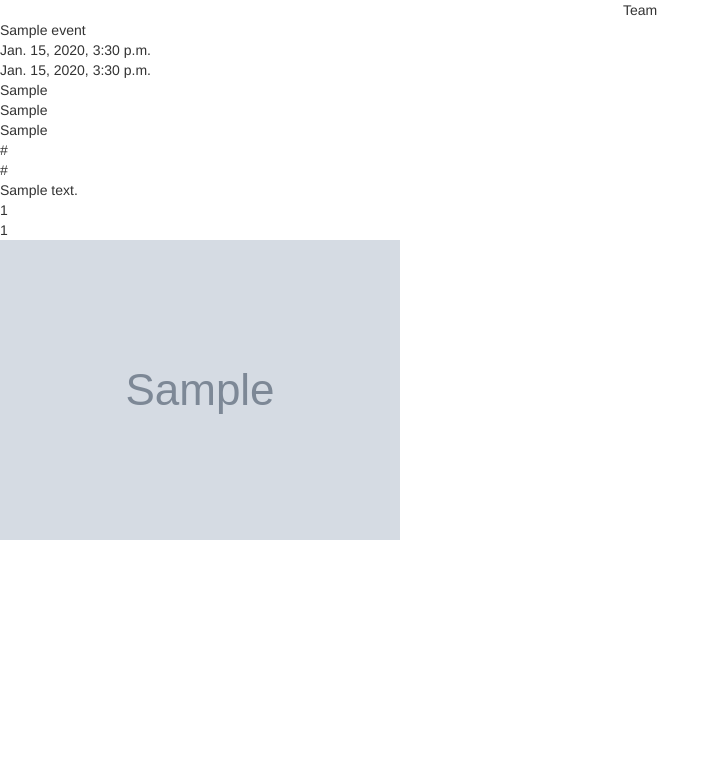
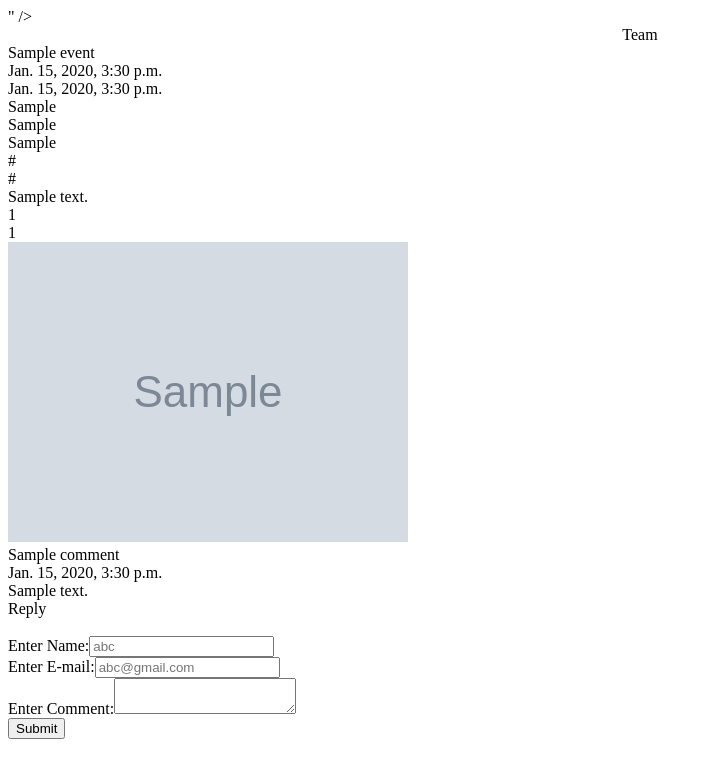
Before and after one commit to DSC-JSS-NOIDA/gdg_website, a Django app: template gdg_website/app/templates/event_detail.html in a window 1280 px wide. Shown: the top 778 px of the page, without its empty margins (0-721 px from the left). Run offline with Django 3.2, Linux system fonts and the light colour scheme; the template is opened without the code that fills it: values that come from a table or form of the project are taken from there, others are empty; tables that the repository leaves empty hold one stand-in row (values such as "Sample post"); grey boxes marked "Sample" are stand-in pictures; parts of the project's set-up code (start-up, migrations or seed data) failed here and were passed over; some libraries are stand-ins or nearby versions.

Commit message:
comment and reply feature implemented

```diff
--- a/gdg_website/app/admin.py
+++ b/gdg_website/app/admin.py
@@ -6,3 +6,5 @@
 admin.site.register(Team)
 admin.site.register(Project)
 admin.site.register(Subscriber)
+admin.site.register(Comment)
+admin.site.register(Reply)
--- a/gdg_website/app/models.py
+++ b/gdg_website/app/models.py
@@ -54,3 +54,26 @@
 
 	def __unicode__(self):
 		return self.email_ID
+
+
+class Comment(models.Model):
+	event_ID=models.ForeignKey(Event)
+	name=models.CharField(max_length=120)
+	email_ID=models.EmailField(max_length=120)
+	date=models.DateTimeField()
+	comment=models.TextField()
+
+
+	def __unicode__(self):
+		return self.name
+
+
+class Reply(models.Model):
+	comment_ID=models.ForeignKey(Comment)
+	name=models.CharField(max_length=120)
+	email_ID=models.EmailField(max_length=120)
+	date=models.DateTimeField()
+	reply=models.TextField()
+
+	def __unicode__(self):
+		return self.name
--- /dev/null
+++ b/gdg_website/app/static/js/script.js
@@ -0,0 +1,104 @@
+$(".reply-form").hide();
+$(document).ready(function(){
+
+	$(".reply-form").hide();
+
+	$("#subscribe").click(function(){
+		var email=$(".email").val();
+
+		if(email=="")
+			 alert("Invalid e-mail");
+
+        else
+
+			$.ajax({
+				type:'POST',
+				headers: {
+      				'X-CSRF-TOKEN': $('meta[name="csrf-token"]').attr('content'),
+   						},
+				url: "/subscribe",
+				data: {
+   						'email_ID':email,
+
+   						},
+				success: function(data){
+					$(".abc").html(data);
+					}
+
+		});
+	});
+
+	$("#comment").click(function(){
+		var name=$(".name").val();
+		var email=$(".email").val();
+		var comment=$(".comment").val();
+		var id=$(".abc").val();
+
+		if(name==""||email==""||comment=="")
+			 alert("Enter all fields");
+
+        else
+        {
+
+			$.ajax({
+				type:'POST',
+				headers: {
+      				'X-CSRF-TOKEN': $('meta[name="csrf-token"]').attr('content'),
+   						},
+				url: "/comment",
+				data: {
+					    'name':name,
+   						'email_ID':email,
+   						'reply':reply,
+   						'id':id,
+
+   					  },
+				success: function(data){
+						$(".xyz").html(data);
+					}
+
+				});
+		}
+	});
+
+	$(".reply-btn").click(function(){
+		var comment_id=$(this).attr('id');
+		console.log(comment_id);
+		$("#"+comment_id+".reply-form").show();
+	});
+
+	$(".reply-submit").click(function(){
+		var comment_id=$(this).attr('id');
+		var name=$("#"+comment_id+".reply_name").val();
+		var email=$("#"+comment_id+".reply_email").val();
+		var reply=$("#"+comment_id+".reply").val();
+
+
+		if(name==""||email==""||reply=="")
+			 alert("Enter all fields");
+
+        else
+        {
+
+			$.ajax({
+				type:'POST',
+				headers: {
+      				'X-CSRF-TOKEN': $('meta[name="csrf-token"]').attr('content'),
+   						},
+				url: "/reply",
+				data: {
+					    'name':name,
+   						'email_ID':email,
+   						'reply':reply,
+   						'id':comment_id,
+   					},
+				success: function(data){
+						$(".pqr").html("name:"+name+"email:"+email+"reply:"+reply);
+					}
+
+				});
+		}
+
+
+	});
+})
--- a/gdg_website/app/templates/event_detail.html
+++ b/gdg_website/app/templates/event_detail.html
@@ -14,10 +14,34 @@
 {{ instance.description }}<br/>
 {{ instance.contact }}<br/>
 {{ instance.view_count }}<br/>
+<input type="hidden" name="id" value="{{ instance.id }}" class="abc"/>
 
 {% if instance.image %}
-<img src='{{ instance.image.url }}' />
+	<img src='{{ instance.image.url }}' /><br />
 {% endif %}
+
+{% for comment in comments %}
+	{{ comment.name }}<br />
+	{{ comment.date }}<br />
+	{{ comment.comment }}<br />
+	<span class="btn btn-primary reply-btn" id="{{ comment.id }}">Reply</span>
+	<div class="reply-form" id="{{ comment.id }}">
+		Enter Name:<input type="text" placeholder="abc" class="reply_name" id="{{ comment.id }}"><br />
+		Enter E-mail:<input type="email" placeholder="abc@gmail.com" class="reply_email" id="{{ comment.id }}"><br />
+		Enter Reply:<textarea class="reply" id="{{ comment.id }}"></textarea><br />
+		<input class="reply-submit" type="submit" value="Submit" id="{{ comment.id }}">
+		<span class="pqr"></span><br /><br />
+	</div><br /><br />
+{% endfor %}
+
+
+Enter Name:<input type="text" placeholder="abc" class="name"><br />
+Enter E-mail:<input type="email" placeholder="abc@gmail.com" class="email"><br />
+Enter Comment:<textarea class="comment"></textarea><br />
+<input id="comment" type="submit" value="Submit" >
+<span class="xyz"></span><br /><br />
+
+
 
 
 {% endblock %}
--- a/gdg_website/app/templates/header.html
+++ b/gdg_website/app/templates/header.html
@@ -5,14 +5,11 @@
 <head>
 
 <title>{% block head_title %}GDG Website{% endblock head_title %}</title>
-<meta charset="utf-8">
-  <meta name="description" content="">
-  <meta name="keywords" content="">
-  <meta name="author" content="">
-  <meta http-equiv="X-UA-Compatible" content="IE=edge">
-<meta name="viewport" content="width=device-width initial-scale=1.0">
-<link rel="stylesheet" href="https://maxcdn.bootstrapcdn.com/bootstrap/3.3.7/css/bootstrap.min.css">
-  <link rel="stylesheet" href="https://maxcdn.bootstrapcdn.com/font-awesome/4.6.3/css/font-awesome.min.css">
+	<meta charset="UTF-8">
+	<meta name="csrf-token" content="{% csrf_token %}" />
+  	<script src="https://ajax.googleapis.com/ajax/libs/jquery/3.1.1/jquery.min.js"></script>
+	<script src="/static/js/script.js"></script>
+
 
 
 </head>
--- a/gdg_website/app/urls.py
+++ b/gdg_website/app/urls.py
@@ -10,5 +10,9 @@
     url(r'^event/$', views.event, name='event'),
 	url(r'^event_detail/(?P<id>[0-9]+)$',views.event_detail,name='event_detail'),
     url(r'^project/$', views.project, name='project'),
+    url(r'^subscribe$', views.subscribe, name='subscribe'),
+    url(r'^comment$', views.comment, name='comment'),
+    url(r'^reply$', views.reply, name='reply'),
+
 
 ]+ static(settings.MEDIA_URL, document_root=settings.MEDIA_ROOT)
--- a/gdg_website/gdg_website/settings.py
+++ b/gdg_website/gdg_website/settings.py
@@ -44,7 +44,7 @@
     'django.middleware.security.SecurityMiddleware',
     'django.contrib.sessions.middleware.SessionMiddleware',
     'django.middleware.common.CommonMiddleware',
-    'django.middleware.csrf.CsrfViewMiddleware',
+    #'django.middleware.csrf.CsrfViewMiddleware',
     'django.contrib.auth.middleware.AuthenticationMiddleware',
     'django.contrib.messages.middleware.MessageMiddleware',
     'django.middleware.clickjacking.XFrameOptionsMiddleware',
```
Also changed, not shown: gdg_website/app/templates/home.html (+9 -6 lines), gdg_website/app/views.py (+43 -3 lines), gdg_website/app/migrations/0006_comment_reply.py (added), gdg_website/app/migrations/0007_auto_20170208_2321.py (added), gdg_website/app/migrations/0008_auto_20170208_2323.py (added), gdg_website/app/migrations/0009_auto_20170209_1724.py (added), gdg_website/app/migrations/0010_auto_20170209_1724.py (added).
